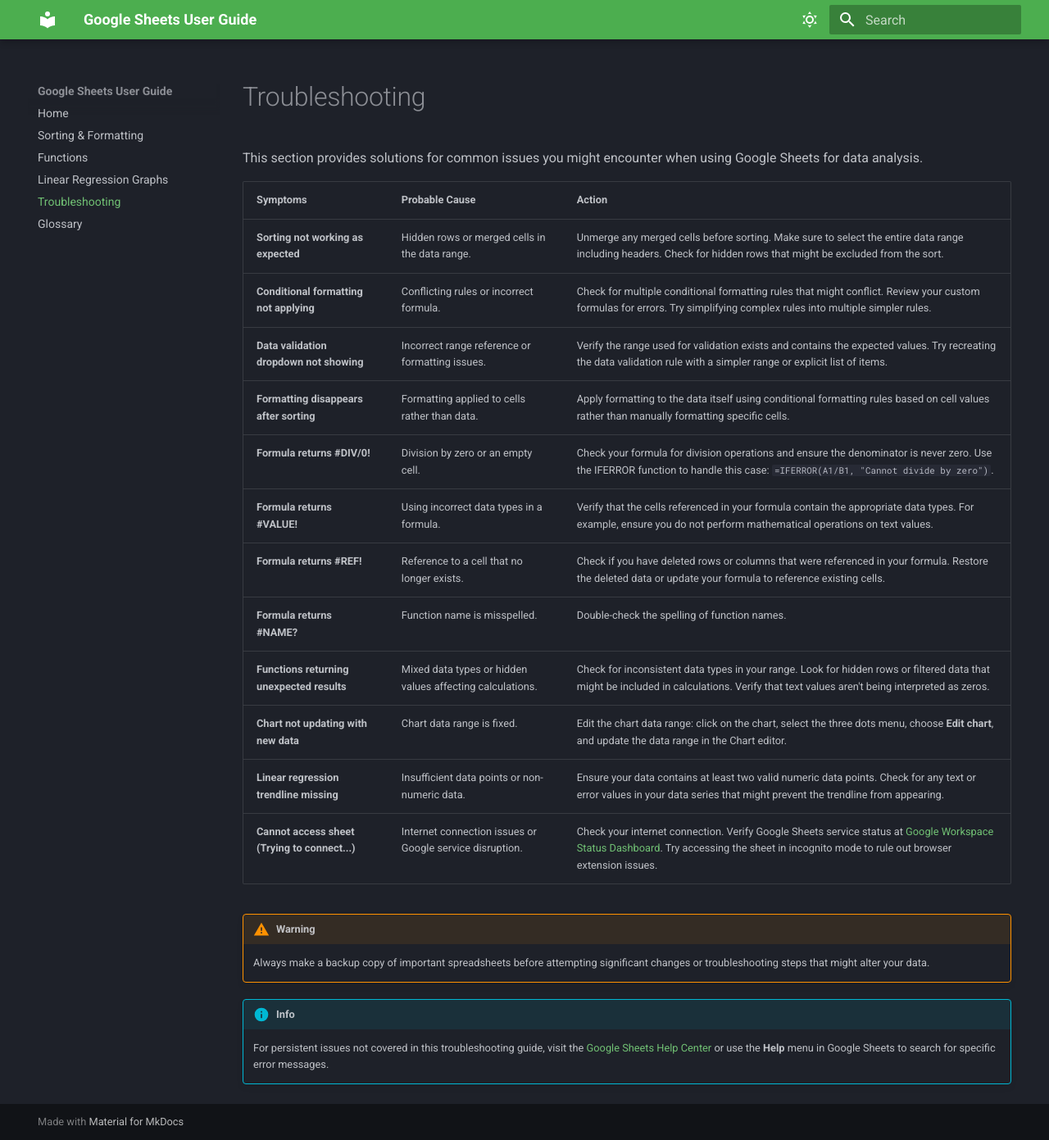
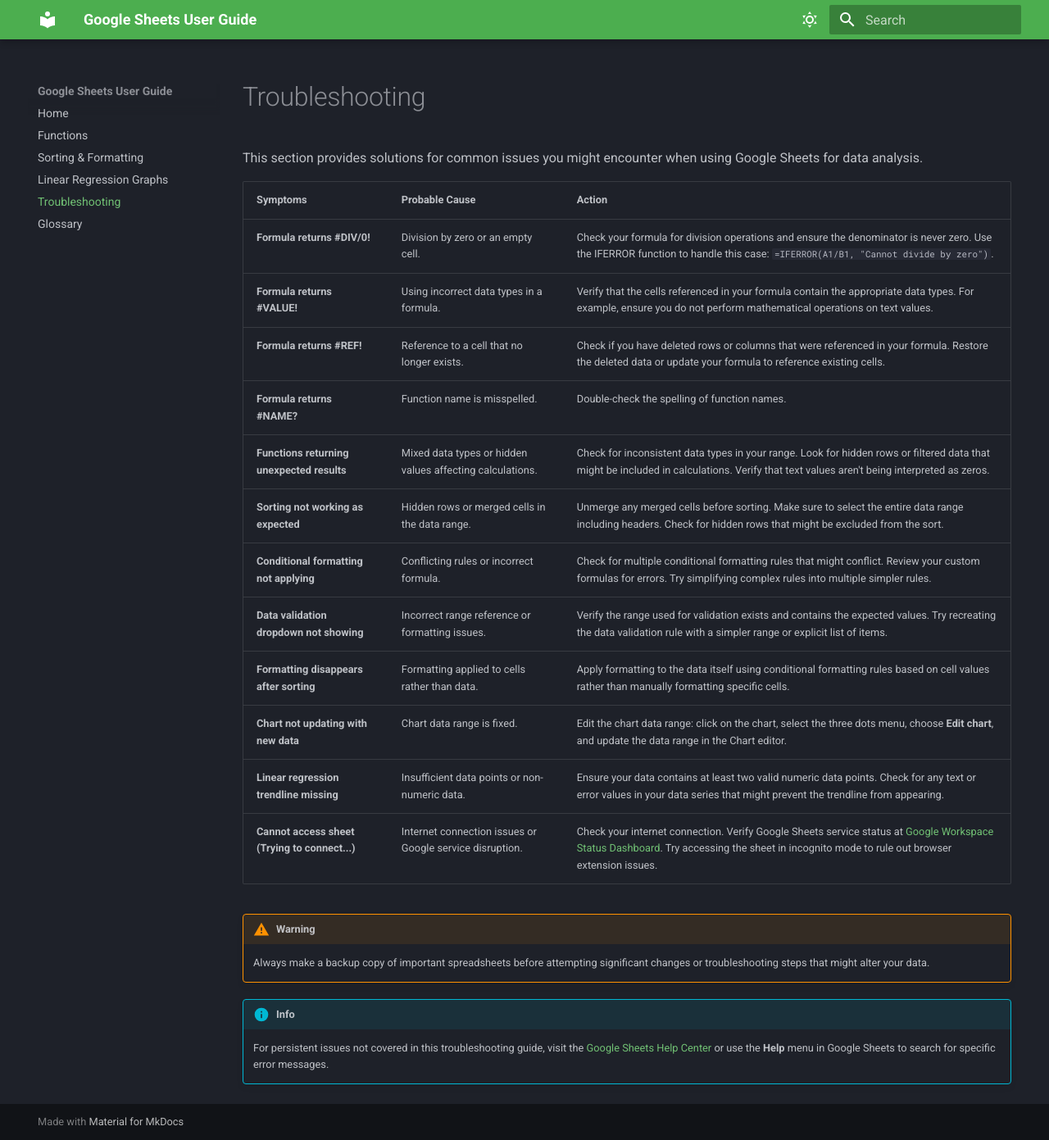
Before and after one commit to Hazel-Jeong-dev/COMM2216_UserGuide_Aibyn_Hazel, an MkDocs documentation site: the page built from docs/Troubleshooting.md, in a window 1280 px wide and 1391 px high. Shown: the whole window at 82% size. Built offline with MkDocs 1.6.1 and Material for MkDocs 9.7.7, drawn with Linux system fonts in a browser that asks for light colours.

Commit message:
Change order of pages

```diff
--- a/docs/Troubleshooting.md
+++ b/docs/Troubleshooting.md
@@ -4,15 +4,15 @@ This section provides solutions for common issues you might encounter when using
 
 | **Symptoms** | **Probable Cause** | **Action** |
 |--------------|-------------------|------------|
-| **Sorting not working as expected** | Hidden rows or merged cells in the data range. | Unmerge any merged cells before sorting. Make sure to select the entire data range including headers. Check for hidden rows that might be excluded from the sort. |
-| **Conditional formatting not applying** | Conflicting rules or incorrect formula. | Check for multiple conditional formatting rules that might conflict. Review your custom formulas for errors. Try simplifying complex rules into multiple simpler rules. |
-| **Data validation dropdown not showing** | Incorrect range reference or formatting issues. | Verify the range used for validation exists and contains the expected values. Try recreating the data validation rule with a simpler range or explicit list of items. |
-| **Formatting disappears after sorting** | Formatting applied to cells rather than data. | Apply formatting to the data itself using conditional formatting rules based on cell values rather than manually formatting specific cells. |
 | **Formula returns #DIV/0!** | Division by zero or an empty cell. | Check your formula for division operations and ensure the denominator is never zero. Use the IFERROR function to handle this case: `=IFERROR(A1/B1, "Cannot divide by zero")`. |
 | **Formula returns #VALUE!** | Using incorrect data types in a formula. | Verify that the cells referenced in your formula contain the appropriate data types. For example, ensure you do not perform mathematical operations on text values. |
 | **Formula returns #REF!** | Reference to a cell that no longer exists. | Check if you have deleted rows or columns that were referenced in your formula. Restore the deleted data or update your formula to reference existing cells. |
 | **Formula returns #NAME?** | Function name is misspelled. | Double-check the spelling of function names. |
 | **Functions returning unexpected results** | Mixed data types or hidden values affecting calculations. | Check for inconsistent data types in your range. Look for hidden rows or filtered data that might be included in calculations. Verify that text values aren't being interpreted as zeros. |
+| **Sorting not working as expected** | Hidden rows or merged cells in the data range. | Unmerge any merged cells before sorting. Make sure to select the entire data range including headers. Check for hidden rows that might be excluded from the sort. |
+| **Conditional formatting not applying** | Conflicting rules or incorrect formula. | Check for multiple conditional formatting rules that might conflict. Review your custom formulas for errors. Try simplifying complex rules into multiple simpler rules. |
+| **Data validation dropdown not showing** | Incorrect range reference or formatting issues. | Verify the range used for validation exists and contains the expected values. Try recreating the data validation rule with a simpler range or explicit list of items. |
+| **Formatting disappears after sorting** | Formatting applied to cells rather than data. | Apply formatting to the data itself using conditional formatting rules based on cell values rather than manually formatting specific cells. |
 | **Chart not updating with new data** | Chart data range is fixed. | Edit the chart data range: click on the chart, select the three dots menu, choose **Edit chart**, and update the data range in the Chart editor. |
 | **Linear regression trendline missing** | Insufficient data points or non-numeric data. | Ensure your data contains at least two valid numeric data points. Check for any text or error values in your data series that might prevent the trendline from appearing. |
 | **Cannot access sheet (Trying to connect...)** | Internet connection issues or Google service disruption. | Check your internet connection. Verify Google Sheets service status at [Google Workspace Status Dashboard](https://www.google.com/appsstatus). Try accessing the sheet in incognito mode to rule out browser extension issues. |
--- a/mkdocs.yml
+++ b/mkdocs.yml
@@ -23,8 +23,8 @@ theme:
 
 nav:
   - Home: "index.md"
+  - Functions: "Functions.md"
   - Sorting & Formatting: "SortingFormatting.md"
-  - Functions: "Functions.md"
   - Linear Regression Graphs: "LinearRegression.md"
   - Troubleshooting: "Troubleshooting.md"
   - Glossary: "Glossary.md"
```
